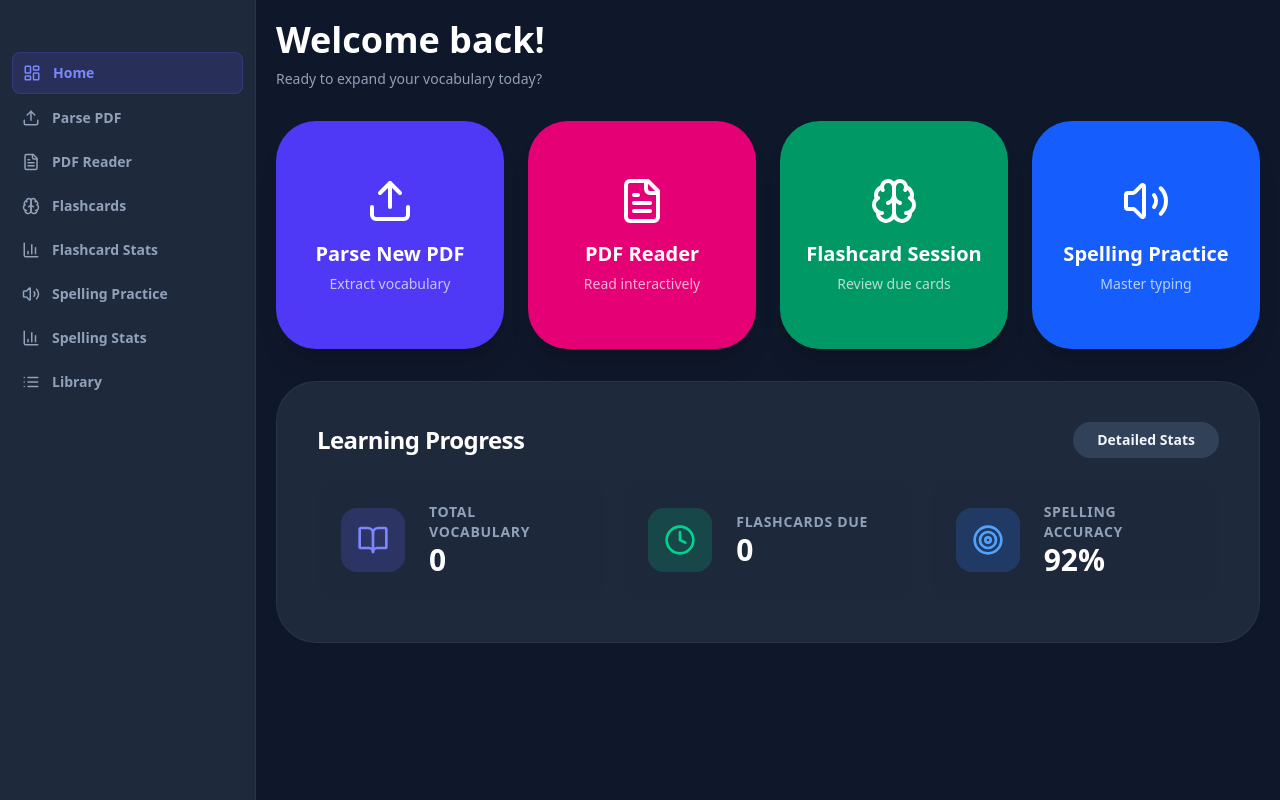
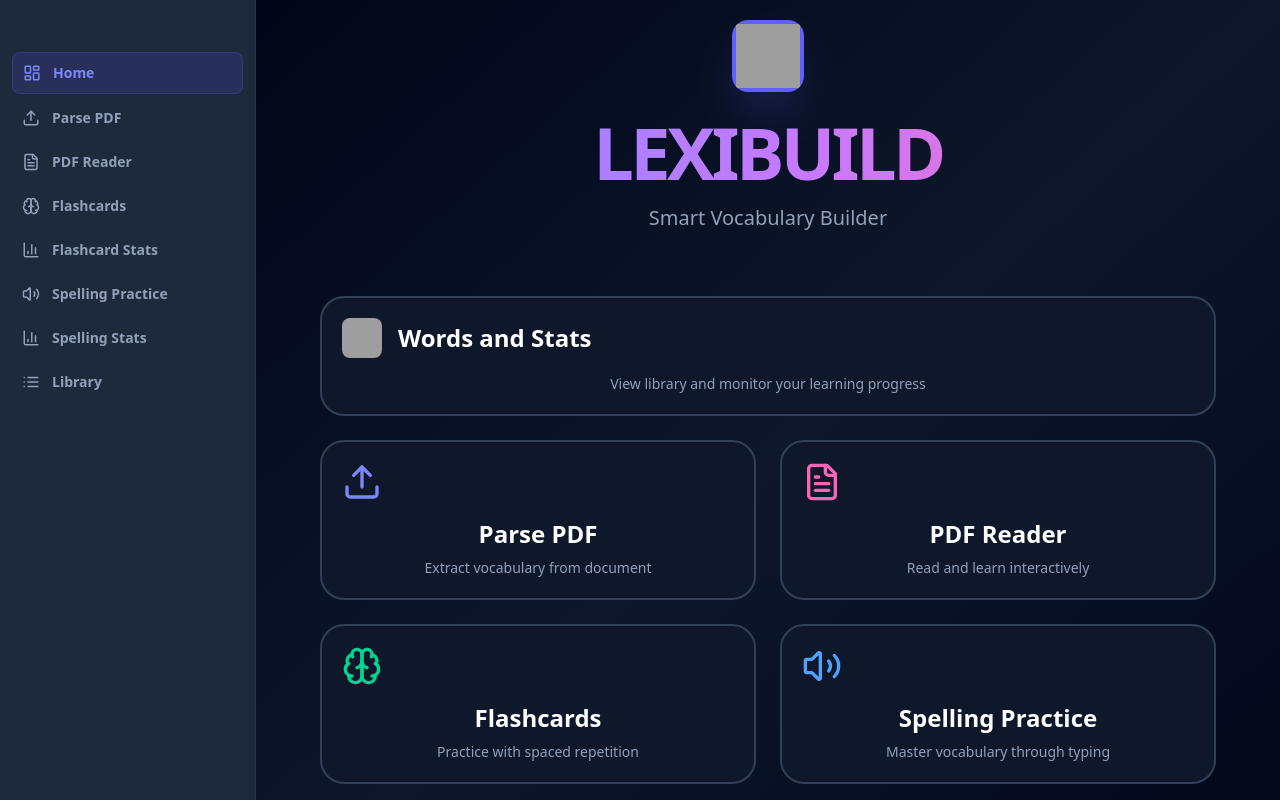
Before and after one commit to ObieHam/GemRSS, a Next.js app: page / in a window 1280 px wide. Built offline with nearby package versions, Linux system fonts and the light colour scheme; grey boxes are pictures that could not be loaded.

Commit message:
Update page.js

```diff
--- a/app/page.js
+++ b/app/page.js
@@ -5,6 +5,7 @@ import * as pdfjsLib from 'pdfjs-dist';
 import { db } from '../lib/storage';
 import { getSettings, saveSettings } from '../lib/utils';
 import Sidebar from '../components/Sidebar';
+import MainMenu from '../components/MainMenu'; // Integrated your landing menu
 import DashboardView from '../components/DashboardView';
 import ParseView from '../components/ParseView';
 import BrowseView from '../components/BrowseView';
@@ -20,11 +21,35 @@ if (typeof window !== 'undefined') {
 }
 
 export default function LexiBuildApp() {
-  const [view, setView] = useState('home');
-  const [sidebarOpen, setSidebarOpen] = useState(true); // Consistent Sidebar State
+  // Load initial states from localStorage to ensure "correct view" on startup
+  const [view, setView] = useState(() => {
+    if (typeof window !== 'undefined') {
+      return localStorage.getItem('lastView') || 'home';
+    }
+    return 'home';
+  });
+
+  const [sidebarOpen, setSidebarOpen] = useState(() => {
+    if (typeof window !== 'undefined') {
+      const saved = localStorage.getItem('sidebarState');
+      return saved !== null ? JSON.parse(saved) : true;
+    }
+    return true;
+  });
+
   const [words, setWords] = useState([]);
   const [settings, setSettings] = useState(getSettings());
   const [showSettings, setShowSettings] = useState(false);
+
+  // Persist view changes
+  useEffect(() => {
+    localStorage.setItem('lastView', view);
+  }, [view]);
+
+  // Persist sidebar state changes
+  useEffect(() => {
+    localStorage.setItem('sidebarState', JSON.stringify(sidebarOpen));
+  }, [sidebarOpen]);
 
   useEffect(() => { loadWords(); }, []);
 
@@ -40,7 +65,7 @@ export default function LexiBuildApp() {
 
   return (
     <div className="flex min-h-screen bg-[#0f172a] text-slate-100 font-sans overflow-hidden">
-      {/* Sidebar is now persistent across ALL views */}
+      {/* Sidebar is now persistent and never unmounts */}
       <Sidebar
         view={view}
         setView={setView}
@@ -49,13 +74,22 @@ export default function LexiBuildApp() {
         onSettingsClick={() => setShowSettings(true)}
       />
 
-      {/* Main content area shifts smoothly based on sidebar state */}
+      {/* Main content area shifts based on sidebar state */}
       <main className={`flex-1 transition-all duration-500 ease-in-out ${sidebarOpen ? 'ml-64' : 'ml-16'} h-screen overflow-hidden`}>
         <div className="h-full w-full">
-          {view === 'home' && <div className="p-8 h-full overflow-y-auto"><DashboardView words={words} setView={setView} /></div>}
-          {view === 'parse' && <div className="p-8 h-full overflow-y-auto"><ParseView loadWords={loadWords} settings={settings} /></div>}
+          {/* Default 'home' now loads your high-quality MainMenu */}
+          {view === 'home' && (
+            <div className="h-full overflow-y-auto">
+              <MainMenu setView={setView} onSettingsClick={() => setShowSettings(true)} />
+            </div>
+          )}
 
-          {/* ReaderView now fills the main area dynamically */}
+          {view === 'dashboard' && (
+            <div className="p-8 h-full overflow-y-auto">
+              <DashboardView words={words} setView={setView} />
+            </div>
+          )}
+
           {view === 'reader' && (
             <ReaderView
               settings={settings}
@@ -65,6 +99,8 @@ export default function LexiBuildApp() {
             />
           )}
 
+          {/* All other views remain standard */}
+          {view === 'parse' && <div className="p-8 h-full overflow-y-auto"><ParseView loadWords={loadWords} settings={settings} /></div>}
           {view === 'flashcards' && <div className="p-8 h-full overflow-y-auto"><FlashcardView words={words} settings={settings} /></div>}
           {view === 'flashcard-stats' && <div className="p-8 h-full overflow-y-auto"><FlashcardStatsView words={words} loadWords={loadWords} setView={setView} /></div>}
           {view === 'spelling' && <div className="p-8 h-full overflow-y-auto"><SpellingView words={words} settings={settings} /></div>}
```
